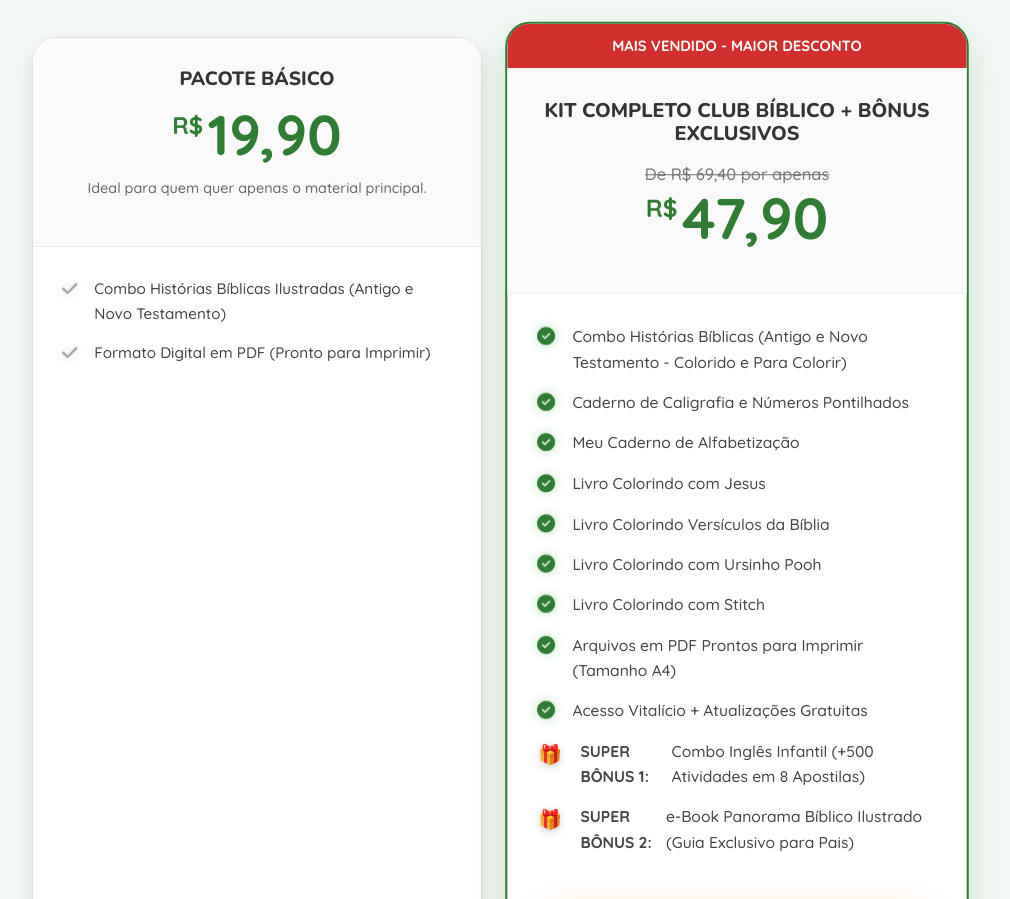
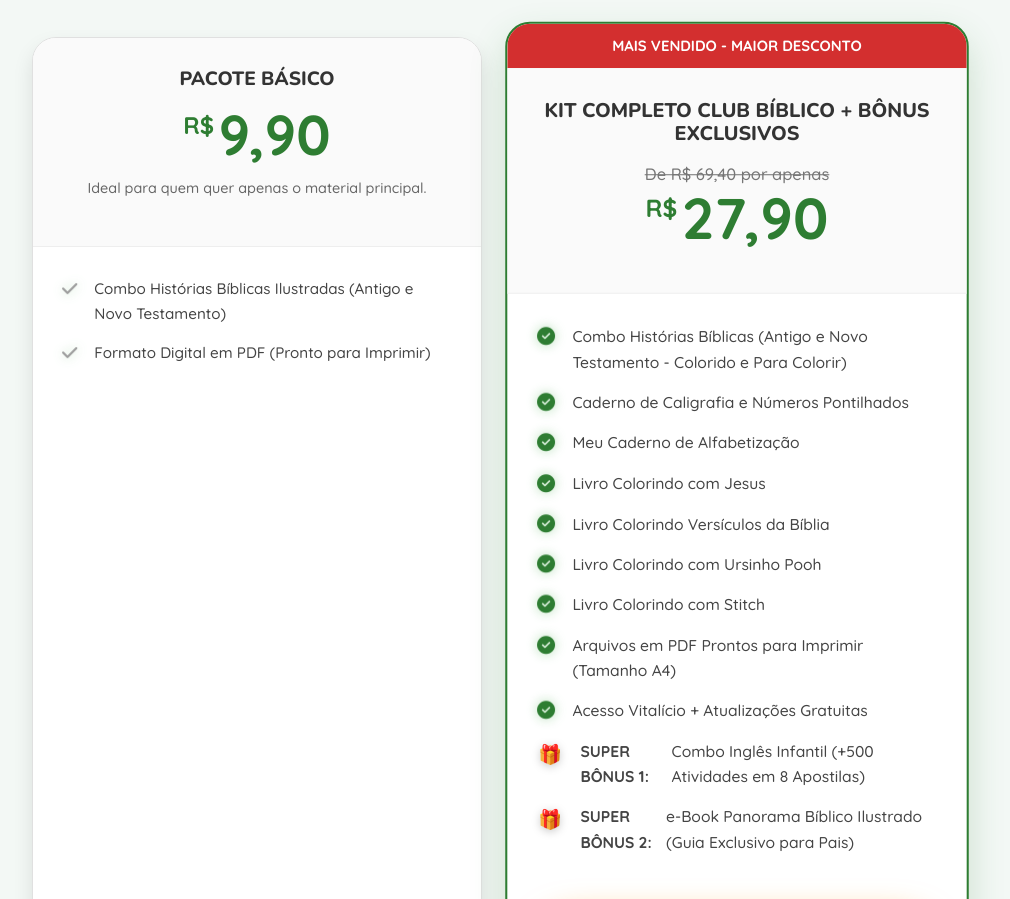
Before and after one commit to andrewsmorais/Historias-Biblicas, a plain HTML site: page index.html in a window 1280 px wide. Shown: the part 9757-10656 px from the top of the page, without its empty margins (143-1153 px from the left). Drawn offline with nearby package versions, Linux system fonts and the light colour scheme.

Commit message:
Update pricing plans: Basic to R$ 9,90 and Complete to R$ 27,90

```diff
--- a/index.html
+++ b/index.html
@@ -420,7 +420,7 @@
                         <h3 class="plan-title">PACOTE BÁSICO</h3>
                         <div class="plan-price">
                             <span class="currency">R$</span>
-                            <span class="amount">19,90</span>
+                            <span class="amount">9,90</span>
                         </div>
                         <p class="plan-description">Ideal para quem quer apenas o material principal.</p>
                     </div>
@@ -441,7 +441,7 @@
                         <div class="plan-price">
                             <span class="old-price">De R$ 69,40 por apenas</span><br>
                             <span class="currency">R$</span>
-                            <span class="amount">47,90</span>
+                            <span class="amount">27,90</span>
                         </div>
                     </div>
                     <div class="plan-features">
```
